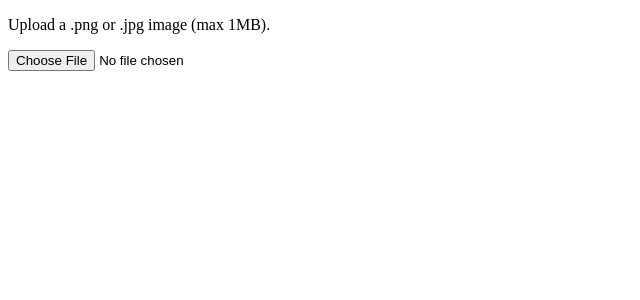
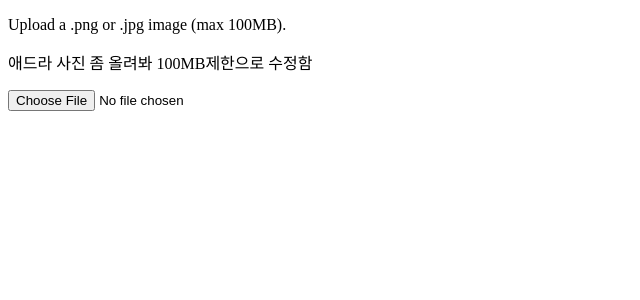
Before and after one commit to fbre0717/reviewnext, a Next.js app: page / in a window 1280 px wide. Shown: the top 300 px of the page, without its empty margins (0-640 px from the left). Built offline with nearby package versions, Linux system fonts and the light colour scheme.

Commit message:
feat : 100MB 제한

```diff
--- a/pages/api/upload-url.ts
+++ b/pages/api/upload-url.ts
@@ -17,7 +17,7 @@ export default async function handler(
     },
     Expires: 60, // seconds
     Conditions: [
-      ['content-length-range', 0, 1048576], // up to 1 MB
+      ['content-length-range', 0, 104857600], // up to 100 MB
     ],
   })
 
--- a/pages/index.tsx
+++ b/pages/index.tsx
@@ -1,7 +1,8 @@
 export default function Upload() {
   return (
     <>
-      <p>Upload a .png or .jpg image (max 1MB).</p>
+      <p>Upload a .png or .jpg image (max 100MB).</p>
+      <p>애드라 사진 좀 올려봐 100MB제한으로 수정함</p>
       <input
         onChange={uploadPhoto}
         type="file"
```
Also changed, not shown: 1 other file (tests, documents, lock files or other folders).
